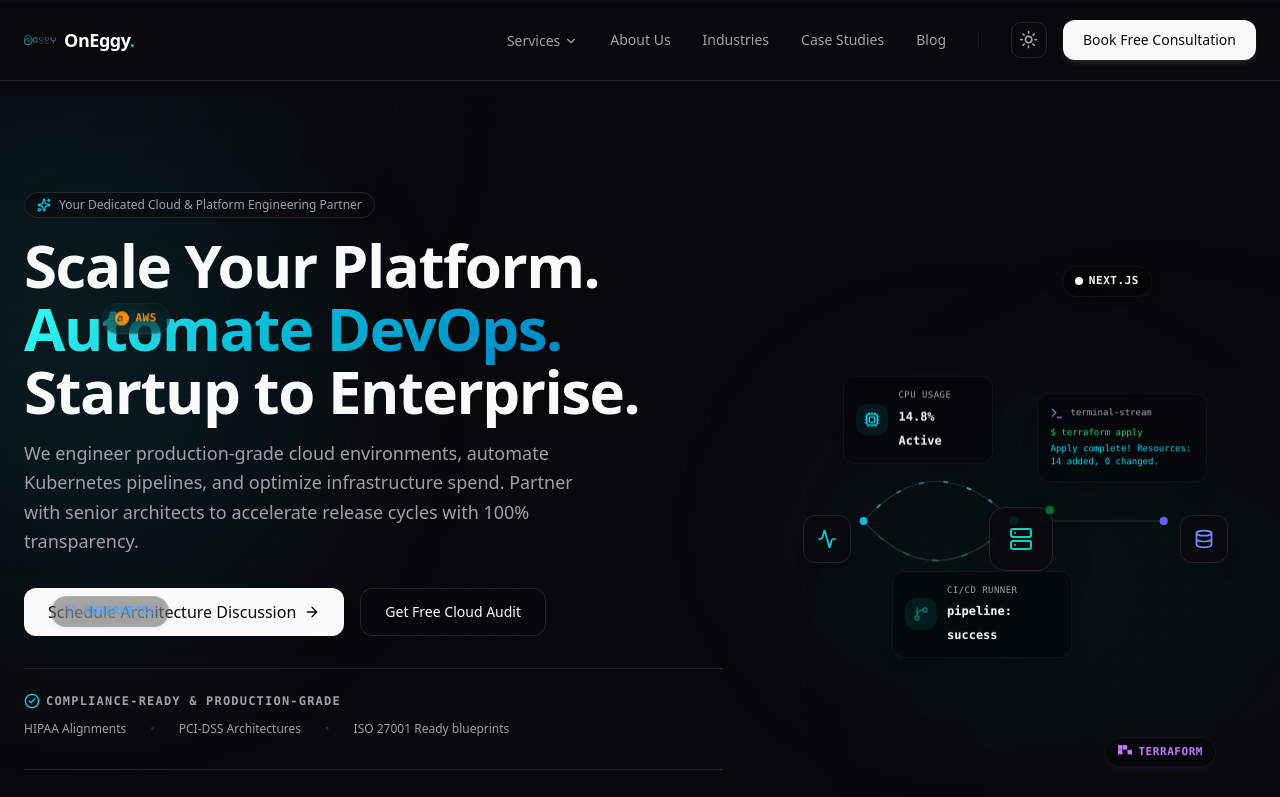
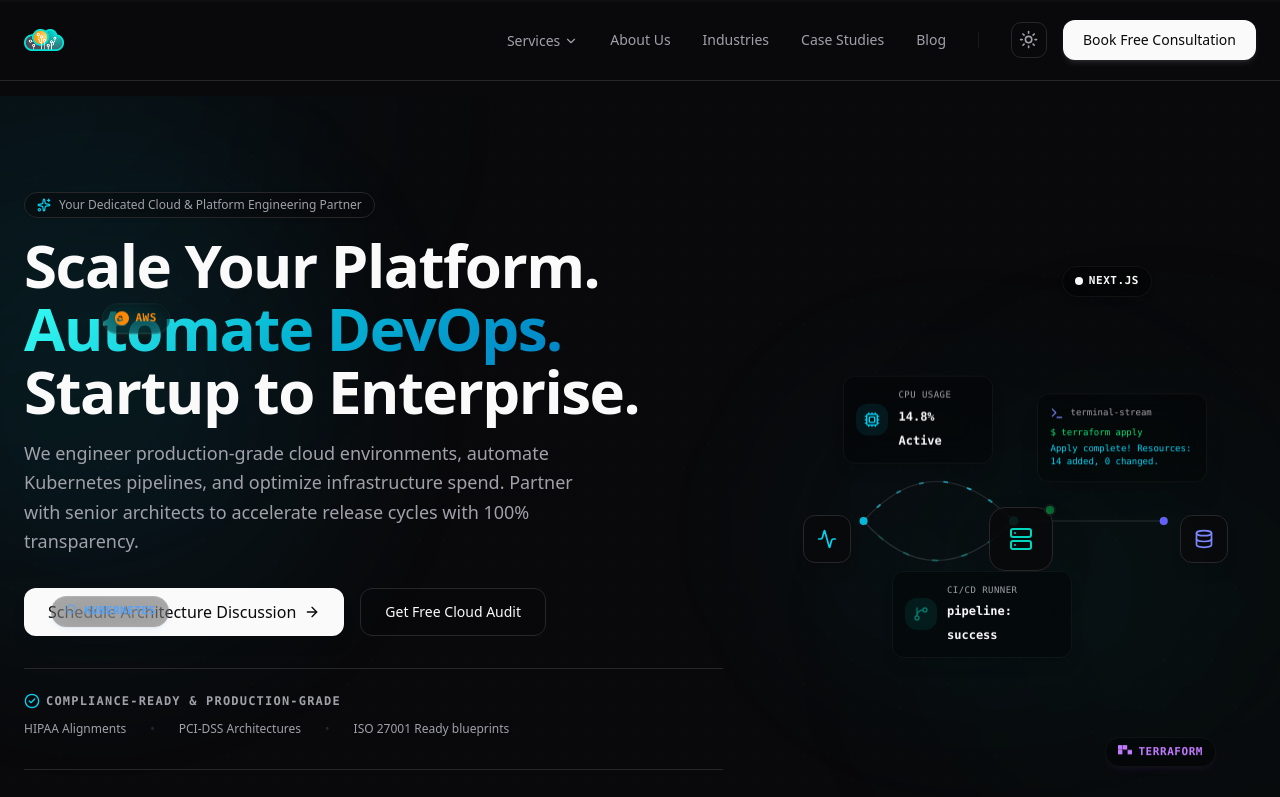
Before and after one commit to onEggy/OnEggyWeb, a Next.js app: page / in a window 1280 px wide. Shown: the top 797 px of the page. Built offline with nearby package versions, Linux system fonts and the light colour scheme.

Commit message:
feat: use logov1.png exclusively and remove text brand name from logo elements

```diff
--- a/src/app/page.tsx
+++ b/src/app/page.tsx
@@ -23,7 +23,7 @@
     "@type": "Organization",
     "name": "OnEggy Technologies",
     "url": "https://www.oneggy.com",
-    "logo": "https://www.oneggy.com/logo.png",
+    "logo": "https://www.oneggy.com/logov1.png",
     "sameAs": [
       "https://github.com/onEggy",
       "https://linkedin.com/company/oneggy"
--- a/src/components/common/footer.tsx
+++ b/src/components/common/footer.tsx
@@ -55,19 +55,16 @@
 
         {/* Column 1: Brand & Socials */}
         <div className="lg:col-span-2 space-y-6">
-          <Link href="/" className="flex items-center gap-2 group">
-            <div className="relative w-8 h-8 flex items-center justify-center">
+          <Link href="/" className="flex items-center group">
+            <div className="relative w-10 h-10 flex items-center justify-center">
               <Image
-                src="/logoWhite.png"
+                src="/logov1.png"
                 alt="OnEggy Technologies"
-                width={32}
-                height={32}
+                width={40}
+                height={40}
                 className="object-contain"
               />
             </div>
-            <span className="font-semibold text-lg tracking-tight text-foreground">
-              OnEggy<span className="text-cyan-500">.</span>
-            </span>
           </Link>
           <div className="space-y-2">
             <p className="text-xs font-semibold text-cyan-500 uppercase tracking-widest font-mono">
--- a/src/components/common/navbar.tsx
+++ b/src/components/common/navbar.tsx
@@ -81,27 +81,17 @@
       </div>
 
       <div className="max-w-7xl mx-auto px-6 flex items-center justify-between">
-        {/* Brand Logo */}
-        <Link href="/" className="flex items-center gap-2">
-          <div className="relative w-8 h-8 flex items-center justify-center">
+        <Link href="/" className="flex items-center">
+          <div className="relative w-10 h-10 flex items-center justify-center">
             <Image
-              src="/logoWhite.png"
+              src="/logov1.png"
               alt="OnEggy Technologies"
-              width={32}
-              height={32}
-              className="hidden dark:block object-contain"
-            />
-            <Image
-              src="/logo.png"
-              alt="OnEggy Technologies"
-              width={32}
-              height={32}
-              className="block dark:hidden object-contain"
+              width={40}
+              height={40}
+              className="object-contain"
+              priority
             />
           </div>
-          <span className="font-semibold text-lg tracking-tight text-foreground">
-            OnEggy<span className="text-cyan-500">.</span>
-          </span>
         </Link>
 
         {/* Desktop Menu */}
--- a/src/components/common/splash-screen.tsx
+++ b/src/components/common/splash-screen.tsx
@@ -47,13 +47,13 @@
               ease: "easeOut",
               times: [0, 0.6, 1],
             }}
-            className="w-16 h-16 flex items-center justify-center relative"
+            className="w-20 h-20 flex items-center justify-center relative"
           >
             <Image
-              src="/logoWhite.png"
+              src="/logov1.png"
               alt="OnEggy Logo"
-              width={64}
-              height={64}
+              width={80}
+              height={80}
               className="object-contain"
             />
           </motion.div>
@@ -65,9 +65,6 @@
             transition={{ delay: 0.4, duration: 0.6 }}
             className="text-center"
           >
-            <h1 className="font-bold text-xl tracking-wider text-foreground">
-              OnEggy<span className="text-cyan-500">.</span>
-            </h1>
             <p className="text-[10px] font-mono tracking-widest text-muted-foreground uppercase mt-1">
               Cloud. DevOps. Scale.
             </p>
```
